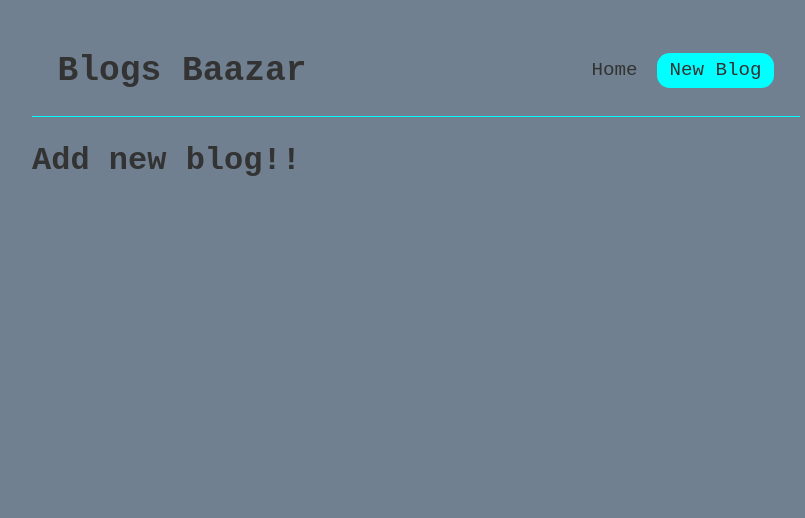
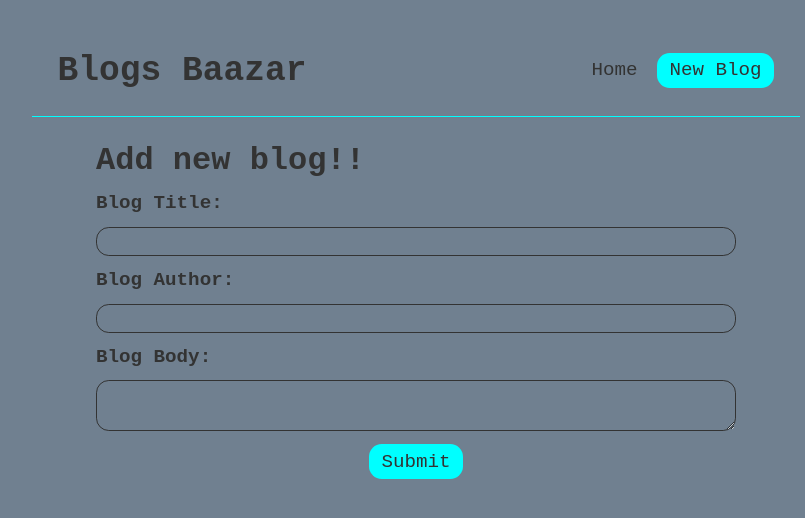
Before and after one commit to shaikrasheed99/the-blogs-bazaar, a React (Vite) app: page /create in a window 1280 px wide. Shown: the top 518 px of the page, without its empty margins (224-1029 px from the left). Built offline with nearby package versions, Linux system fonts and the light colour scheme.

Commit message:
Add. CSS styles to CreateBlog component

```diff
--- /dev/null
+++ b/src/components/createBlog/CreateBlog.css
@@ -0,0 +1,45 @@
+.create-blog {
+    max-width: 50vw;
+    margin: 0 auto;
+}
+
+.create-blog label {
+    text-align: left;
+    display: block;
+    margin: 1vw 0;
+    font-size: 1.5vw;
+    font-weight: 600;
+}
+
+.create-blog input, .create-blog textarea {
+    width: 100%;
+    display: block;
+    padding: 0.2vw 1vw;
+    border: 1px solid;
+    border-radius: 1vw;
+    font-size: 1.5vw;
+    box-sizing: border-box;
+}
+
+.create-blog .btn {
+    text-align: center;
+}
+
+.create-blog .btn button {
+    border: 1px solid;
+    padding: 0.5vw 1vw;
+    margin: 1vw;
+    border: 0;
+    border-radius: 1vw;
+    background-color: cyan;
+    cursor: pointer;
+    font-size: 1.5vw;
+}
+
+.create-blog .btn .active {
+    opacity: 1;
+}
+
+.create-blog .btn .diactive {
+    opacity: 0.2;
+}
--- a/src/components/createBlog/CreateBlog.jsx
+++ b/src/components/createBlog/CreateBlog.jsx
@@ -1,7 +1,66 @@
+import { useState } from "react";
+import "./CreateBlog.css";
+
 const CreateBlog = () => {
+    const [title, setTitle] = useState("");
+    const [author, setAuthor] = useState("");
+    const [body, setBody] = useState("");
+    const [isLoading, setIsLoading] = useState(false);
+
+    const handleSubmit = (event) => {
+        event.preventDefault();
+
+        const blog = {title, author, body};
+        const url = "http://localhost:3000/blogs";
+
+        setIsLoading(true);
+
+        fetch(url, {
+            method: "POST",
+            headers: {"Content-Type": "application/json"},
+            body: JSON.stringify(blog)
+        }).then(() => {
+            console.log("Blog has added!!")
+            setIsLoading(false);
+        }).catch((error) => {
+            console.log(error)
+        })
+    }
+
     return (
         <div className="create-blog">
             <h1>Add new blog!!</h1>
+
+            <form onSubmit={handleSubmit}>
+                <label>Blog Title:</label>
+                <input
+                    type="text"
+                    required
+                    value={title}
+                    onChange={(event) => setTitle(event.target.value)}
+                />
+
+                <label>Blog Author:</label>
+                <input
+                    type="text"
+                    required
+                    value={author}
+                    onChange={(event) => setAuthor(event.target.value)}
+                />
+
+                <label>Blog Body:</label>
+                <textarea
+                    type="text"
+                    required
+                    value={body}
+                    onChange={(event) => setBody(event.target.value)}
+                />
+
+                <div className="btn">
+                    {!isLoading && <button className="active">Submit</button>}
+                    {isLoading && <button className="diactive">Submit</button>}
+                </div>
+            </form>
         </div>
     );
 }
```
